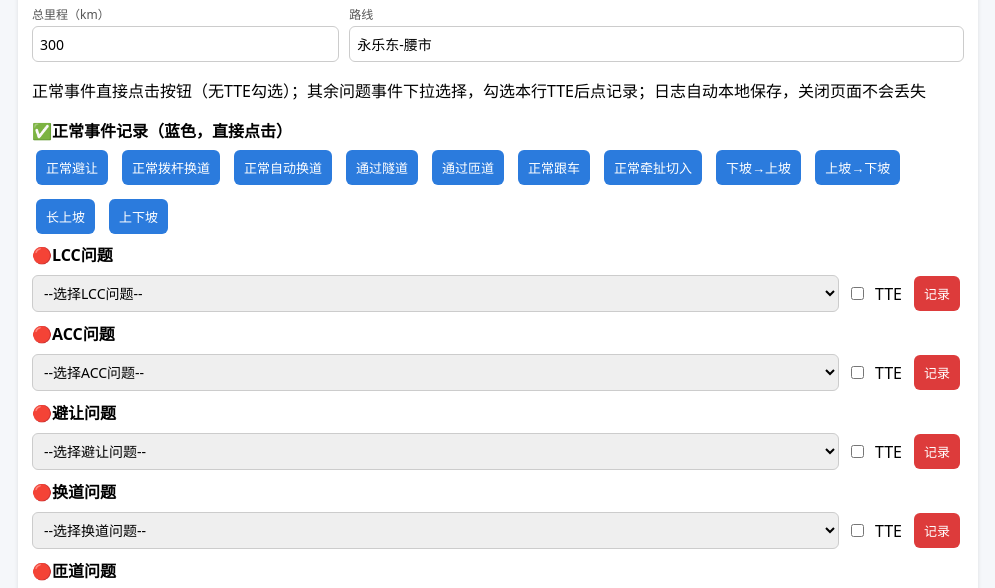
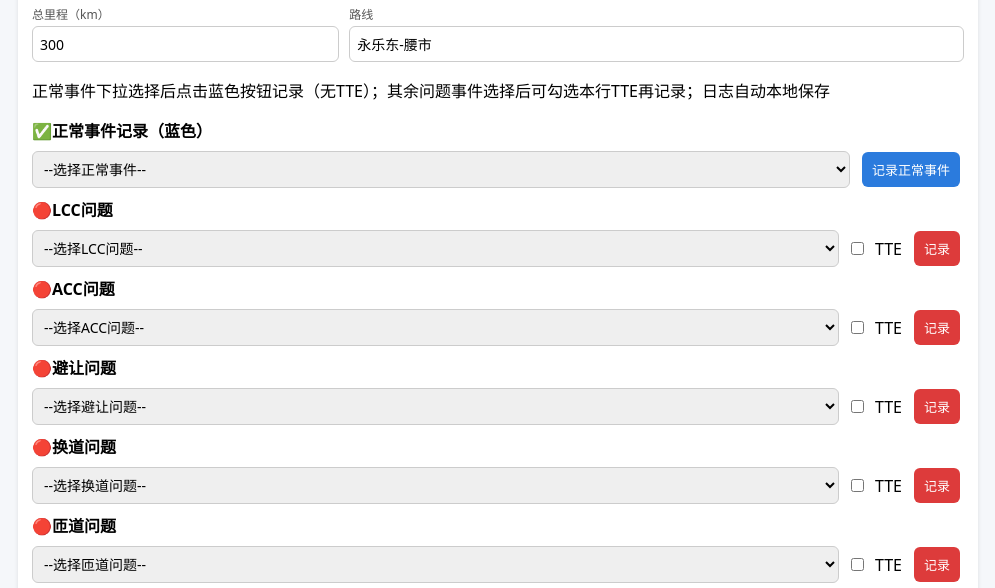
Before and after one commit to huikaiji/noa, a plain HTML site: page index.html in a window 1280 px wide. Shown: the part 160-748 px from the top of the page, without its empty margins (142-1137 px from the left). Drawn offline with Linux system fonts and the light colour scheme.

Commit message:
Update index.html
修改版

```diff
--- a/index.html
+++ b/index.html
@@ -30,6 +30,7 @@ select,input{padding:7px;font-size:14px;border:1px solid #ccc;border-radius:6px}
   body{margin:0 auto;padding:8px}
   .box{padding:12px;margin-bottom:9px}
   .meta-primary{grid-template-columns:repeat(2,minmax(0,1fr))}
+  .field-date,.field-car{grid-column:1/-1}
   .meta-secondary{grid-template-columns:minmax(105px,0.8fr) minmax(0,1.5fr)}
   .meta-grid{gap:7px 8px}
   .field label{font-size:12px}
@@ -43,6 +44,11 @@ select,input{padding:7px;font-size:14px;border:1px solid #ccc;border-radius:6px}
 h4{margin:0;font-size:16px;}
 .event-row{display:flex;align-items:center;gap:8px;flex-wrap:wrap;margin:6px 0;}
 .event-row select{flex:1;min-width:220px;}
+@media(max-width:600px){
+  .event-row{gap:6px}
+  .event-row select{min-width:0;width:auto;flex:1 1 130px}
+  .event-row .btn{margin:0;min-height:36px}
+}
 .btn-line{display:flex;align-items:center;gap:6px;margin:4px 0;flex-wrap:wrap}
 </style>
 </head>
@@ -69,10 +75,10 @@ h4{margin:0;font-size:16px;}
 <div class="box">
 <h3>🚗 NOA路测事件记录仪</h3>
 <div class="meta-grid meta-primary">
-<div class="field"><label for="testDate">日期</label>
+<div class="field field-date"><label for="testDate">日期</label>
 <input id="testDate" type="date"></div>
 
-<div class="field"><label for="testCar">车辆</label>
+<div class="field field-car"><label for="testCar">车辆</label>
 <select id="testCar" onchange="handleChoiceChange('testCar')">
 <option value="377车" selected>377车</option>
 <option value="382车">382车</option>
@@ -109,22 +115,26 @@ h4{margin:0;font-size:16px;}
 <input id="routeText" type="text" placeholder="例如：永乐东-零口" value="永乐东-腰市"></div>
 </div>
 
-<p>正常事件直接点击按钮（无TTE勾选）；其余问题事件下拉选择，勾选本行TTE后点记录；日志自动本地保存，关闭页面不会丢失</p>
+<p>正常事件下拉选择后点击蓝色按钮记录（无TTE）；其余问题事件选择后可勾选本行TTE再记录；日志自动本地保存</p>
 
 <div>
-<h4>✅正常事件记录（蓝色，直接点击）</h4>
-<div class="btn-line">
-<button class="btn btn-blue" onclick="addNormalLog('正常避让')">正常避让</button>
-<button class="btn btn-blue" onclick="addNormalLog('正常拨杆换道')">正常拨杆换道</button>
-<button class="btn btn-blue" onclick="addNormalLog('正常自动换道')">正常自动换道</button>
-<button class="btn btn-blue" onclick="addNormalLog('通过隧道')">通过隧道</button>
-<button class="btn btn-blue" onclick="addNormalLog('通过匝道')">通过匝道</button>
-<button class="btn btn-blue" onclick="addNormalLog('正常跟车')">正常跟车</button>
-<button class="btn btn-blue" onclick="addNormalLog('正常牵扯切入')">正常牵扯切入</button>
-<button class="btn btn-blue" onclick="addNormalLog('下坡→上坡')">下坡→上坡</button>
-<button class="btn btn-blue" onclick="addNormalLog('上坡→下坡')">上坡→下坡</button>
-<button class="btn btn-blue" onclick="addNormalLog('长上坡')">长上坡</button>
-<button class="btn btn-blue" onclick="addNormalLog('上下坡')">上下坡</button>
+<h4>✅正常事件记录（蓝色）</h4>
+<div class="event-row">
+<select id="normalEvent" aria-label="选择正常事件">
+<option value="">--选择正常事件--</option>
+<option value="正常避让">正常避让</option>
+<option value="正常拨杆换道">正常拨杆换道</option>
+<option value="正常自动换道">正常自动换道</option>
+<option value="通过隧道">通过隧道</option>
+<option value="通过匝道">通过匝道</option>
+<option value="正常跟车">正常跟车</option>
+<option value="正常牵扯切入">正常牵扯切入</option>
+<option value="下坡→上坡">下坡→上坡</option>
+<option value="上坡→下坡">上坡→下坡</option>
+<option value="长上坡">长上坡</option>
+<option value="上下坡">上下坡</option>
+</select>
+<button class="btn btn-blue" onclick="addNormalLogFromSelect()">记录正常事件</button>
 </div>
 </div>
 
@@ -458,6 +468,13 @@ function addNormalLog(eventName){
     let line=`${time} ${eventName}`;
     appendLogLine(line);
 }
+function addNormalLogFromSelect(){
+    const select = document.getElementById('normalEvent');
+    const eventName = select.value;
+    if(!eventName){ alert('请先选择正常事件'); return; }
+    addNormalLog(eventName);
+    select.value = '';
+}
 
 //介入事件按钮点击（独立TTE）
 function addInterveneLog(typeName, tteId){
```
